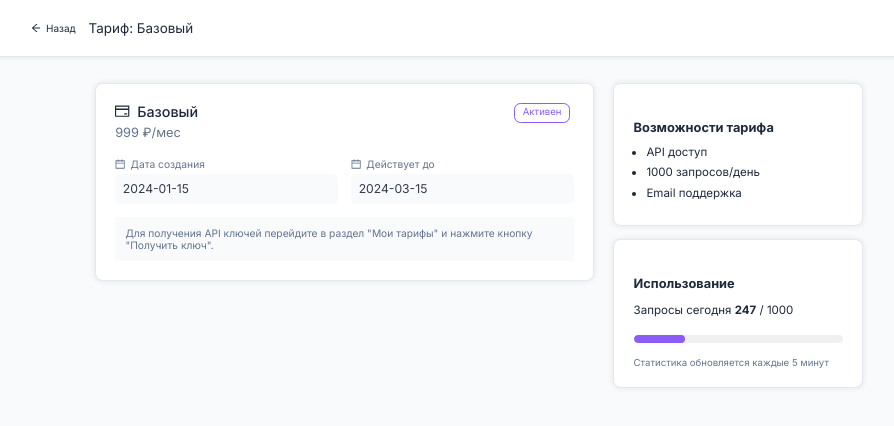
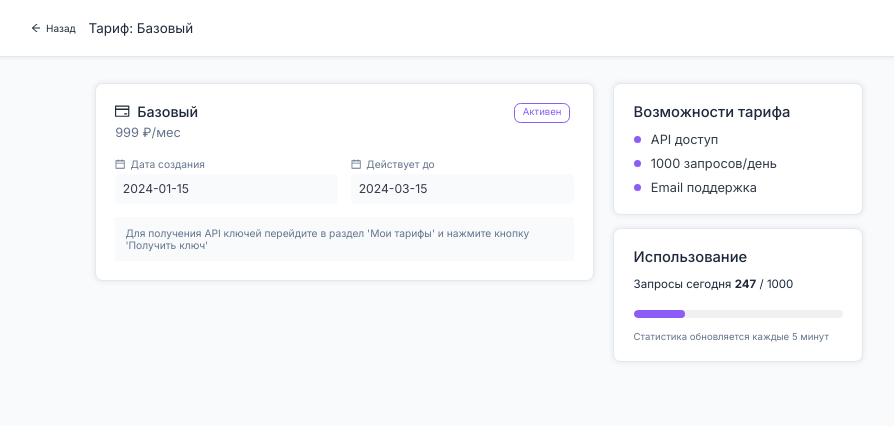
Before and after one commit to Kattherinee/persnal-subscribe, a React (Vite) app: page /my-tariffs/111 in a window 1280 px wide. Shown: the top 426 px of the page, without its empty margins (161-1055 px from the left). Built offline with nearby package versions, Linux system fonts and the light colour scheme; no server answers.

Commit message:
Add mock data for plans, implement GenerateKeyModal, and enhance MyTariffsPage with dynamic plan rendering

```diff
--- a/src/assets/mockData.ts
+++ b/src/assets/mockData.ts
@@ -1,6 +1,34 @@
 import type { PlanData } from '../pages/PlanDetailPage';
 
-export const mockPlan: PlanData = {
+export const mockPlans: PlanData[] = [
+  {
+    id: '111',
+    title: 'Базовый',
+    price: '999 ₽/мес',
+    startDate: '2024-01-15',
+    endDate: '2024-03-15',
+    features: ['API доступ', '1000 запросов/день', 'Email поддержка'],
+    usage: {
+      today: 247,
+      limit: 1000,
+    },
+    isActive: true,
+  },
+  {
+    id: '222',
+    title: 'Премиум',
+    price: '2899 ₽/мес',
+    startDate: '2024-01-15',
+    endDate: '2024-03-15',
+    features: ['API доступ', '1000 запросов/день', 'Email поддержка', 'b tot [htym'],
+    usage: {
+      today: 247,
+      limit: 1000,
+    },
+    isActive: false,
+  },
+];
+export const mockPlanActive: PlanData = {
   id: '111',
   title: 'Базовый',
   price: '999 ₽/мес',
@@ -13,3 +41,16 @@ export const mockPlan: PlanData = {
   },
   isActive: true,
 };
+export const mockPlanDisAbled: PlanData = {
+  id: '222',
+  title: 'Премиум',
+  price: '2899 ₽/мес',
+  startDate: '2024-01-15',
+  endDate: '2024-03-15',
+  features: ['API доступ', '1000 запросов/день', 'Email поддержка', 'b tot [htym'],
+  usage: {
+    today: 247,
+    limit: 1000,
+  },
+  isActive: false,
+};
--- a/src/components/CardMyPlan.tsx
+++ b/src/components/CardMyPlan.tsx
@@ -3,6 +3,8 @@ import { theme } from '../assets/theme/theme';
 import { CustomButton } from '../ui/CustomButton';
 import { Link } from 'react-router-dom';
 import { KeyOutlined } from '@ant-design/icons';
+import { GenerateKeyModal } from './GenerateKeyModal ';
+import { useState } from 'react';
 
 type CardMyPlanProps = {
   title: string;
@@ -13,6 +15,7 @@ type CardMyPlanProps = {
 };
 
 export const CardMyPlan = ({ title, price, endDate, isActive, idPlan }: CardMyPlanProps) => {
+  const [open, setOpen] = useState(false);
   return (
     <Card>
       <Info>
@@ -22,22 +25,25 @@ export const CardMyPlan = ({ title, price, endDate, isActive, idPlan }: CardMyPl
       </Info>
 
       <Actions>
-        {isActive ? (
+        <StyledTag $isActive={isActive}>Активен</StyledTag>
+        {isActive && (
           <>
-            <StyledTag $isActive={isActive}>Активен</StyledTag>
-
-            <CustomButton type="text" $mode="secondary" $height="2vw">
-              <KeyOutlined /> Получить ключ
+            <CustomButton onClick={() => setOpen(true)} type="text" $mode="secondary" $height="2vw">
+              <KeyOutlined />
+              Получить ключ
             </CustomButton>
-            <Link to={`/my-tariffs/${idPlan}`}>
-              <CustomButton type="primary" $mode="primary" $height="2vw">
-                Подробнее
-              </CustomButton>
-            </Link>
+            <GenerateKeyModal open={open} onClose={() => setOpen(false)} />
           </>
-        ) : (
-          <StyledTag $isActive={isActive}>Неактивен</StyledTag>
         )}
+        <Link to={`/my-tariffs/${idPlan}`}>
+          <CustomButton
+            type={isActive ? 'primary' : 'text'}
+            $mode={isActive ? 'primary' : 'secondary'}
+            $height="2vw"
+          >
+            Подробнее
+          </CustomButton>
+        </Link>
       </Actions>
     </Card>
   );
--- a/src/components/CardPlan.tsx
+++ b/src/components/CardPlan.tsx
@@ -93,7 +93,7 @@ const Feature = styled.div`
   color: ${theme.colors.textMedium};
 `;
 
-const Dot = styled.div`
+export const Dot = styled.div`
   width: 7px;
   height: 7px;
   border-radius: 50%;
--- /dev/null
+++ b/src/components/GenerateKeyModal .tsx
@@ -0,0 +1,151 @@
+import { Modal, Spin, message } from 'antd';
+import styled from 'styled-components';
+import { useState } from 'react';
+import { theme } from '../assets/theme/theme';
+import { CopyOutlined, KeyOutlined, LoadingOutlined } from '@ant-design/icons';
+import { CustomButton } from '../ui/CustomButton';
+
+type GenerateKeyModalProps = {
+  open: boolean;
+  onClose: () => void;
+};
+
+export const GenerateKeyModal = ({ open, onClose }: GenerateKeyModalProps) => {
+  const [loading, setLoading] = useState(false);
+  const [apiKey, setApiKey] = useState<string | null>(null);
+  const [messageApi, contextHolder] = message.useMessage();
+
+  const handleGenerate = async () => {
+    setLoading(true);
+    try {
+      // моковый запрос
+      await new Promise((res) => setTimeout(res, 1500));
+      const mockKey = 'sk-proj-abc123xyz890example';
+      setApiKey(mockKey);
+    } catch (e) {
+      messageApi.error('Ошибка при генерации ключа');
+      console.log(e);
+    } finally {
+      setLoading(false);
+    }
+  };
+
+  const handleCopy = async () => {
+    if (!apiKey) return;
+    await navigator.clipboard.writeText(apiKey);
+    messageApi.success('Ключ скопирован!');
+  };
+
+  return (
+    <>
+      {contextHolder}
+      <Modal
+        title={<Title>{<KeyOutlined />} Получить API ключ</Title>}
+        open={open}
+        onCancel={onClose}
+        footer={null}
+        centered
+        width={400}
+      >
+        {!apiKey ? (
+          <Wrapper>
+            <InfoText>Создайте новый API ключ для тарифа "Базовый".</InfoText>
+            <CustomButton
+              type="primary"
+              $mode="primary"
+              onClick={handleGenerate}
+              disabled={loading}
+            >
+              {loading ? (
+                <>
+                  <Spin
+                    size="small"
+                    indicator={<LoadingOutlined spin />}
+                    style={{ marginRight: '0.3vw', color: theme.colors.textInverse }}
+                  />{' '}
+                  Генерация
+                </>
+              ) : (
+                'Сгенерировать ключ'
+              )}
+            </CustomButton>
+          </Wrapper>
+        ) : (
+          <Wrapper>
+            <ApiContainer>
+              <InfoText>Ваш API ключ:</InfoText>
+              <KeyBox>
+                <KeyValue>{apiKey}</KeyValue>
+                <CopyBtn onClick={handleCopy}>
+                  <CopyOutlined />
+                </CopyBtn>
+              </KeyBox>
+            </ApiContainer>
+            <Warning>
+              <strong>Важно:</strong> Сохраните этот ключ в безопасном месте.
+            </Warning>
+            <CustomButton type="primary" $mode="primary" onClick={onClose}>
+              Готово
+            </CustomButton>
+          </Wrapper>
+        )}
+      </Modal>
+    </>
+  );
+};
+
+const Title = styled.h3`
+  font-size: 1.1vw;
+  font-weight: ${theme.fonts.fontWeightMedium};
+  color: ${theme.colors.textPrimary};
+  margin-block: 0;
+`;
+const Wrapper = styled.div`
+  display: flex;
+  flex-direction: column;
+  gap: 1.2vw;
+`;
+
+const InfoText = styled.label`
+  font-size: 0.95vw;
+  color: ${theme.colors.textSecondary};
+  margin-block: 0;
+`;
+const ApiContainer = styled.div`
+  margin-top: 0.4vw;
+  display: flex;
+  flex-direction: column;
+  gap: 0.4vw;
+`;
+
+const KeyBox = styled.div`
+  display: flex;
+  align-items: center;
+  background: ${theme.colors.backgroundPage};
+  padding: 0.6vw;
+  border-radius: 0.5vw;
+  border: 0.05vw solid ${theme.colors.border};
+`;
+
+const KeyValue = styled.span`
+  flex: 1;
+  font-family: monospace;
+  font-size: 0.9vw;
+  color: ${theme.colors.textPrimary};
+`;
+
+const CopyBtn = styled.button`
+  background: transparent;
+  border: none;
+  cursor: pointer;
+  font-size: 1vw;
+`;
+
+const Warning = styled.div`
+  font-size: 0.9vw;
+  color: ${theme.colors.textMuted};
+  background: #fff9e4;
+  border-radius: 0.5vw;
+  border: 1px solid #ffd438;
+  padding: 0.6vw;
+`;
--- a/src/pages/PlanDetailPage.tsx
+++ b/src/pages/PlanDetailPage.tsx
@@ -4,8 +4,9 @@ import { useEffect, useState } from 'react';
 import { theme } from '../assets/theme/theme';
 import { Progress, Spin } from 'antd';
 import { ArrowLeftOutlined, CalendarOutlined, CreditCardOutlined } from '@ant-design/icons';
-import { mockPlan } from '../assets/mockData';
+import { mockPlanActive, mockPlanDisAbled } from '../assets/mockData';
 import { StyledTag } from '../components/CardMyPlan';
+import { Dot } from '../components/CardPlan';
 
 export interface PlanData {
   id: string;
@@ -32,7 +33,7 @@ export const PlanDetailPage = () => {
       setLoading(true);
       try {
         // допустим GET /api/plans/:id
-        const res = await fetch(`/api/plans/${id}`);
+        const res = await fetch(`/api/plan/${id}`);
         const data: PlanData = await res.json();
         setPlan(data);
       } catch (e) {
@@ -42,7 +43,7 @@ export const PlanDetailPage = () => {
       }
     }
     fetchPlan();
-    setPlan(mockPlan);
+    setPlan(mockPlanActive);
   }, [id]);
 
   if (loading)
@@ -75,7 +76,9 @@ export const PlanDetailPage = () => {
                   <CreditCardOutlined style={{ marginRight: '0.6vw' }} />
                   {plan.title}
                 </Title>
-                <StyledTag $isActive={true}>Активен</StyledTag>
+                <StyledTag $isActive={plan.isActive}>
+                  {plan.isActive ? 'Активен' : 'Неактивен'}
+                </StyledTag>
               </TitleContainer>
 
               <Price>{plan.price}</Price>
@@ -99,8 +102,9 @@ export const PlanDetailPage = () => {
             </DateBlock>
 
             <InfoText>
-              Для получения API ключей перейдите в раздел "Мои тарифы" и нажмите кнопку "Получить
-              ключ".
+              {plan.isActive
+                ? "Для получения API ключей перейдите в раздел 'Мои тарифы' и нажмите кнопку 'Получить ключ'"
+                : 'Для неактивного тарифа нет API ключей'}
             </InfoText>
           </Card>
         </LeftColumn>
@@ -108,13 +112,17 @@ export const PlanDetailPage = () => {
         <RightColumn>
           <Card>
             <SubTitle>Возможности тарифа</SubTitle>
-            <List>
-              {plan.features.map((f, i) => (
-                <ListItem key={i}> {f}</ListItem>
+            <Features>
+              {plan.features.map((feature, i) => (
+                <Feature key={i}>
+                  <Dot />
+                  <span>{feature}</span>
+                </Feature>
               ))}
-            </List>
+            </Features>
           </Card>
 
+          {plan.isActive && (
             <Card>
               <SubTitle>Использование</SubTitle>
               <UsageText>
@@ -127,6 +135,7 @@ export const PlanDetailPage = () => {
               />
               <MutedText>Статистика обновляется каждые 5 минут</MutedText>
             </Card>
+          )}
         </RightColumn>
       </Content>
     </Page>
@@ -257,20 +266,26 @@ const InfoText = styled.p`
 `;
 
 const SubTitle = styled.h4`
-  font-size: 1vw;
+  font-size: 1.15vw;
   color: ${theme.colors.textPrimary};
-  margin-bottom: 0.8vw;
+
+  font-weight: ${theme.fonts.fontWeightMedium};
+  margin-block: 0;
+  margin-bottom: 0.9vw;
 `;
 
-const List = styled.ul`
-  margin: 0;
-  padding-left: 1vw;
+const Features = styled.div`
+  display: flex;
+  flex-direction: column;
+  gap: 0.68vw;
 `;
 
-const ListItem = styled.li`
-  font-size: 0.9vw;
-  color: ${theme.colors.textPrimary};
-  margin-bottom: 0.5vw;
+const Feature = styled.div`
+  display: flex;
+  align-items: center;
+  gap: 0.8vw;
+  font-size: 1vw;
+  color: ${theme.colors.textMedium};
 `;
 
 const UsageText = styled.p`
--- a/src/pages/mainPages/MyTariffsPage.tsx
+++ b/src/pages/mainPages/MyTariffsPage.tsx
@@ -2,7 +2,7 @@ import styled from 'styled-components';
 
 import { Subtitle, Title, TitleContainer, Wrapper } from './ProfilePage';
 import { CardMyPlan } from '../../components/CardMyPlan';
-import { mockPlan } from '../../assets/mockData';
+import { mockPlans } from '../../assets/mockData';
 // import { CustomButton } from '../../../ui/CustomButton';
 // import { CustomLabel } from '../../../ui/CustomLabel';
 // import { CustomInput } from '../../../ui/CustomInput';
@@ -15,14 +15,18 @@ export const MyTariffsPage = () => {
         <Subtitle>Управление активными подписками и получение API ключей</Subtitle>
       </TitleContainer>
       <CardContainer>
-        <CardMyPlan
-          title={mockPlan.title}
-          price={mockPlan.price}
-          endDate={mockPlan.endDate}
-          isActive={true}
-          idPlan={mockPlan.id}
-        />
-        <CardMyPlan title="Премиум" price="2999 ₽/мес" isActive={false} idPlan="123" />
+        {mockPlans.map((plan, i) => {
+          return (
+            <CardMyPlan
+              key={i}
+              title={plan.title}
+              price={plan.price}
+              endDate={plan.endDate}
+              isActive={plan.isActive}
+              idPlan={plan.id}
+            />
+          );
+        })}
       </CardContainer>
     </Wrapper>
   );
```
Lines whose indentation alone changed are shown as unchanged.
